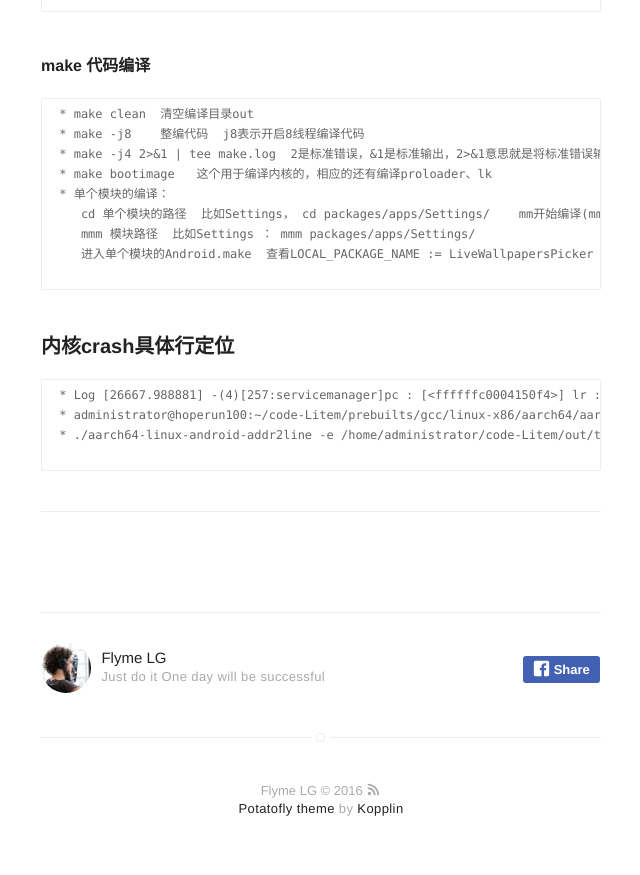
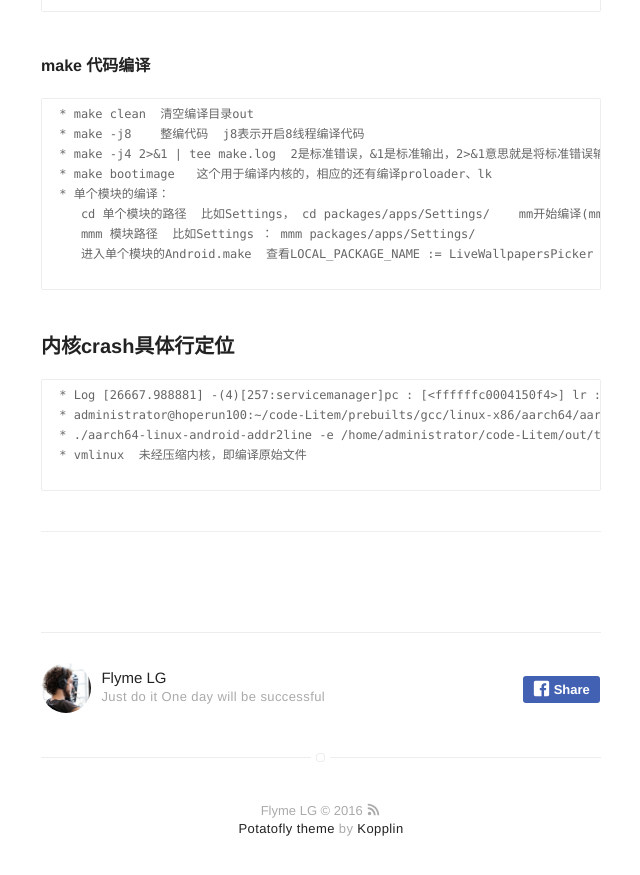
Before and after one commit to potatofly/potatofly.github.io, a Jekyll site: the page built from _posts/2016-10-21-note.md, in a window 1280 px wide and 900 px high, scrolled down 4224 px. Shown: the top 875 px of the window, without its empty margins (319-959 px from the left). Built offline with Jekyll 4.4.1, drawn with Linux system fonts in a browser that asks for light colours.

Commit message:
Update 2016-10-21-note.md

```diff
--- a/_posts/2016-10-21-note.md
+++ b/_posts/2016-10-21-note.md
@@ -179,6 +179,7 @@ description: 整理的一些常用工具及技巧
  * Log [26667.988881] -(4)[257:servicemanager]pc : [<ffffffc0004150f4>] lr : [<ffffffc0004150e8>] pstate: 800001c5 （crash地址）
  * administrator@hoperun100:~/code-Litem/prebuilts/gcc/linux-x86/aarch64/aarch64-linux-android-4.9/bin$  （进入定位命令目录）
  * ./aarch64-linux-android-addr2line -e /home/administrator/code-Litem/out/target/product/tcl8783_tb_m/obj/KERNEL_OBJ/vmlinux ffffffc0004150f4 （执行命令）
+ * vmlinux  未经压缩内核，即编译原始文件
  {% endhighlight %}
 
 ---
```
